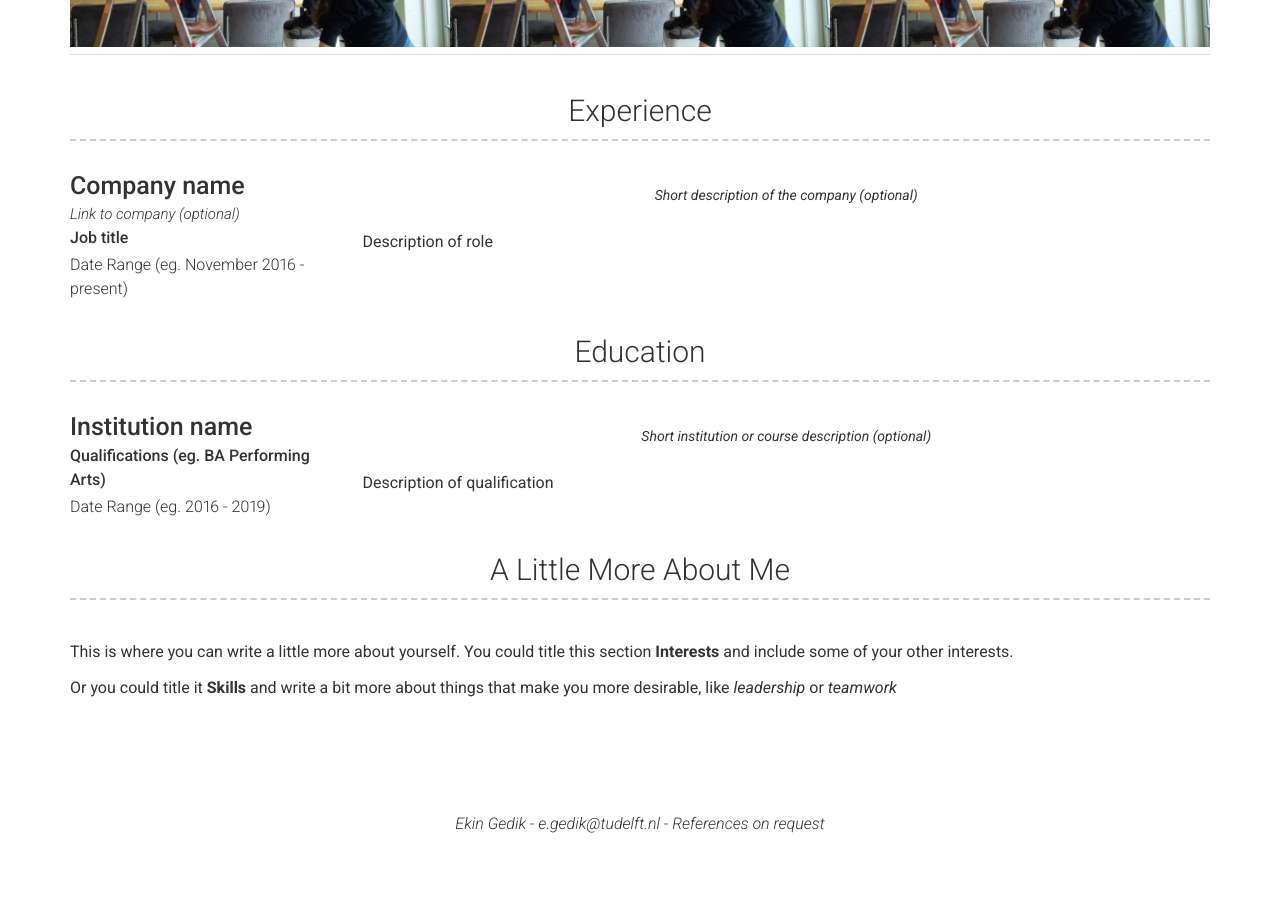
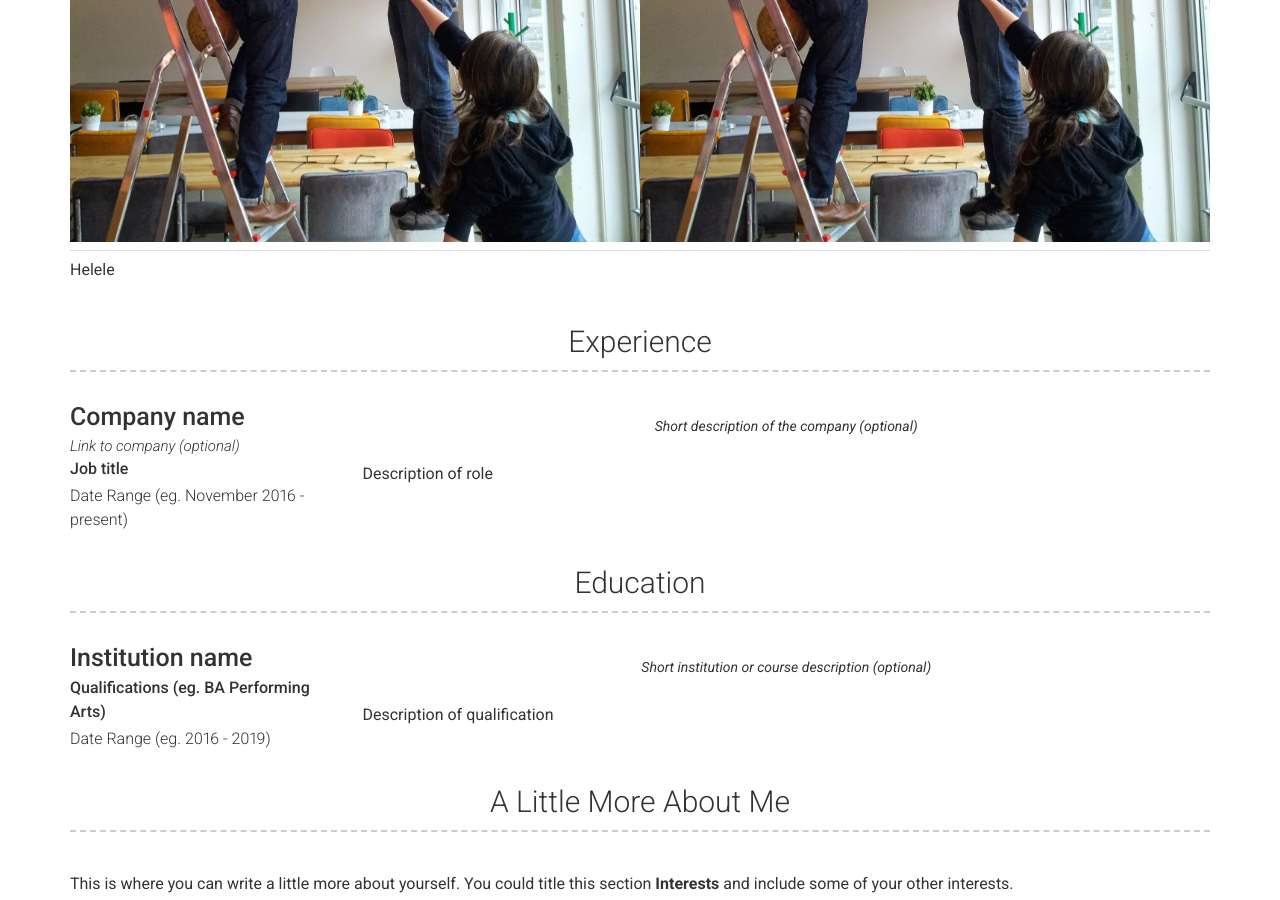
Before and after one commit to ekingedik/ekingedik.github.io, a Jekyll site: the page built from index.md, in a window 1280 px wide and 900 px high, scrolled down 1444 px. Built offline with Jekyll 4.4.1, drawn with Linux system fonts in a browser that asks for light colours; a style sheet for code colours, icons or effects is not loaded; before the commit the page ends 2292 px from its top, so only the background shows below that.

Commit message:
two images

```diff
--- a/_data/projects.yml
+++ b/_data/projects.yml
@@ -14,6 +14,8 @@
   quote: >
     Short overview of the project (optional)
   description: | # this will include new lines to allow paragraphs
-      | ![](images/MnM.jpg) | ![](images/MnM.jpg) | ![](images/MnM.jpg) |
+      | ![](images/MnM.jpg) | ![](images/MnM.jpg) |
+
+      Helele
 
  # | ![](images/MnM.jpg) | ![](images/MnM.jpg) | ![](images/MnM.jpg) |
```
